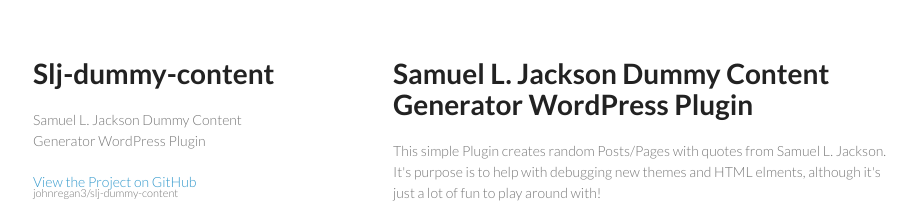
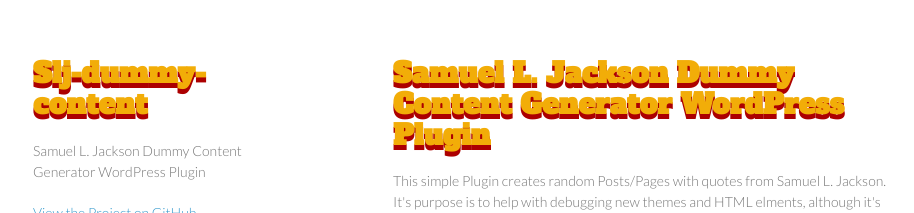
Before and after one commit to johnregan3/slj-dummy-content, a plain HTML site: page index.html in a window 1280 px wide. Shown: the top 213 px of the page, without its empty margins (177-1091 px from the left). Drawn offline with Linux system fonts and the light colour scheme.

Commit message:
Update styles.css

```diff
--- a/stylesheets/styles.css
+++ b/stylesheets/styles.css
@@ -22,6 +22,9 @@ h1, h2, h3 {
 
 h1 {
   font-size:28px;
+  font-family: 'Alfa Slab One', cursive;
+  color: #f2ad08;
+	text-shadow: 0px 5px 0px #ac0001;
 }
 
 h2 {
```
